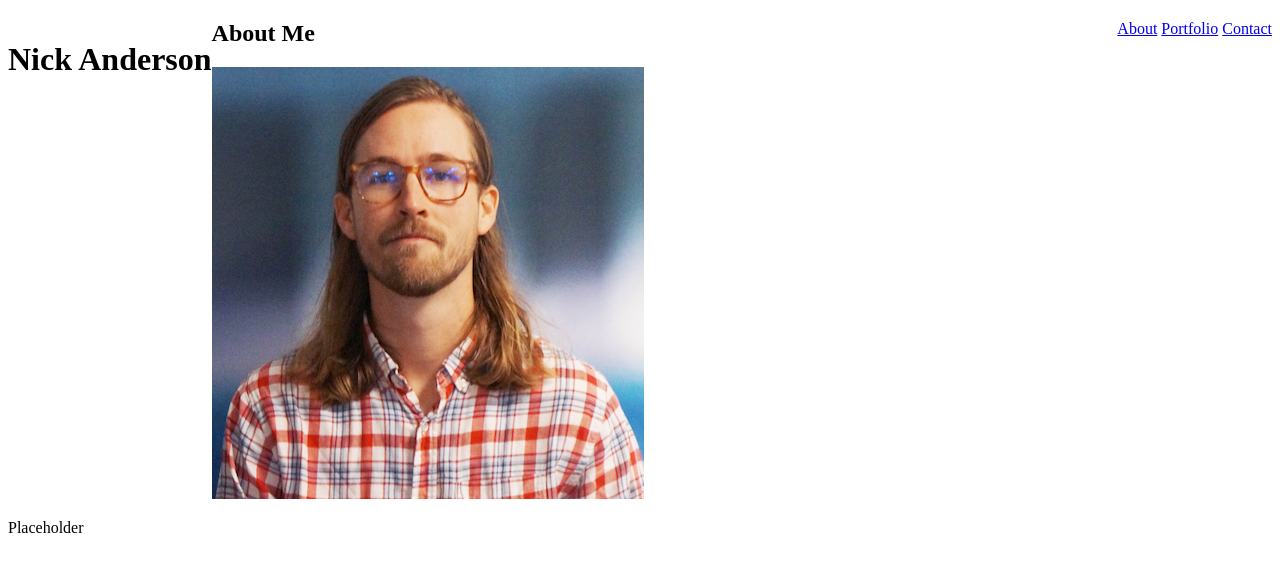
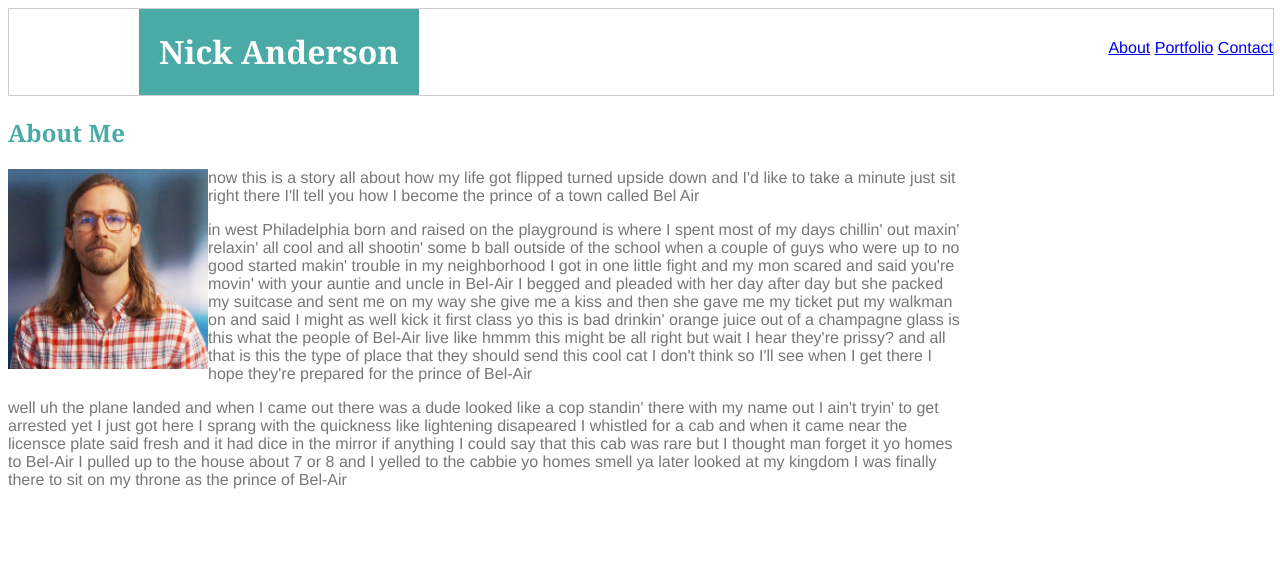
Before and after one commit to nkanderson86/Portfolio-Site, a plain HTML site: page index.html in a window 1280 px wide. Drawn offline with Linux system fonts and the light colour scheme.

Commit message:
Saving latest

```diff
--- a/Assets/css/style.css
+++ b/Assets/css/style.css
@@ -1,13 +1,57 @@
 
 .header {
+    float: left;
     width: 100%;
-    height: 100%;
+    margin:0 auto;
+    background-color:#ffffff;
+    border: solid 1px #cccccc;
 }
 
-.name {
+#name {
     float:left;
+    color:white;
+    background-color: #4aaaa5;
+    font-family: Georgia, 'Times New Roman', Times, serif;
+    margin-left: 130px;
+    padding-left: 20px;
+    padding-right: 20px;
 }
 
-.links {
+#links {
     float:right;
+    color: #777777;
+    font-family: 'Helvetiva Neue', Helvetica, sans-serif;
+    margin-top:30px;
 }
+
+.container {
+    clear:both;
+    background-image: url("/Assets/images/qbkls.png");
+}
+
+.center {
+    background-color: #ffffff;
+    width:960px;
+    margin: 0 auto;
+    float: left;
+}
+
+.sectionTitle {
+    color: #4aaaa5;
+    font-family: Georgia, 'Times New Roman', Times, serif;
+}
+
+.text {
+    color: #777777;
+    font-family: 'Helvetiva Neue', Helvetica, sans-serif;
+}
+
+.profile {
+    height:200px;
+    width: auto;
+    float: left;
+}
+
+footer {
+    background-color: #666666;
+}
--- a/index.html
+++ b/index.html
@@ -14,11 +14,11 @@
 
     <div class='header'>
 
-        <div class=name>
+        <div id=name>
             <h1> Nick Anderson </h1>
         </div>
 
-        <div class='links'>
+        <div id='links'>
             <a href="index.html">About</a>
             <a href="portfolio.html">Portfolio</a>
             <a href="contact.html">Contact</a>
@@ -26,6 +26,7 @@
 
     </div>
 
+<div class='container'>
 
     <div class='center'>
 
@@ -34,12 +35,54 @@
             </div>
 
             <div class='text'>
-                <img src="Assets/images/NAnderson_LinkedIn.jpg" alt="Nick Anderson">
-                <p>Placeholder</p>
+                <img class ='profile' src="Assets/images/NAnderson_LinkedIn.jpg" alt="Nick Anderson">
+
+                <div class='aboutMe'>
+                <p>     now this is a story all about how
+                        my life got flipped turned upside down
+                        and I'd like to take a minute just sit right there
+                        I'll tell you how I become the prince of a town called Bel Air </p>
+
+                <p>        in west Philadelphia born and raised
+                        on the playground is where I spent most of my days
+                        chillin' out maxin' relaxin' all cool
+                        and all shootin' some b ball outside of the school
+                        when a couple of guys who were up to no good
+                        started makin' trouble in my neighborhood
+                        I got in one little fight and my mon scared
+                        and said you're movin' with your auntie and uncle in Bel-Air
+                        I begged and pleaded with her day after day
+                        but she packed my suitcase and sent me on my way
+                        she give me a kiss and then she gave me my ticket
+                        put my walkman on and said I might as well kick it
+                        first class yo this is bad
+                        drinkin' orange juice out of a champagne glass
+                        is this what the people of Bel-Air live like
+                        hmmm this might be all right
+                        but wait I hear they're prissy? and all that
+                        is this the type of place that they should send this cool cat
+                        I don't think so I'll see when I get there
+                        I hope they're prepared for the prince of Bel-Air </p>
+
+                <p>        well uh the plane landed and when I came out
+                        there was a dude looked like a cop standin' there with my name out
+                        I ain't tryin' to get arrested yet I just got here
+                        I sprang with the quickness like lightening disapeared
+                        I whistled for a cab and when it came near
+                        the licensce plate said fresh and it had dice in the mirror
+                        if anything I could say that this cab was rare
+                        but I thought man forget it yo homes to Bel-Air
+                        I pulled up to the house about 7 or 8
+                        and I yelled to the cabbie yo homes smell ya later
+                        looked at my kingdom I was finally there
+                        to sit on my throne as the prince of Bel-Air</p>
+                </div>
+
             </div>
 
     </div>
 
+</div>
 
 </body>
 
```
Also changed, not shown: contact.html (+15 -2 lines), portfolio.html (+19 -7 lines), Assets/images/qbkls.png (added).
